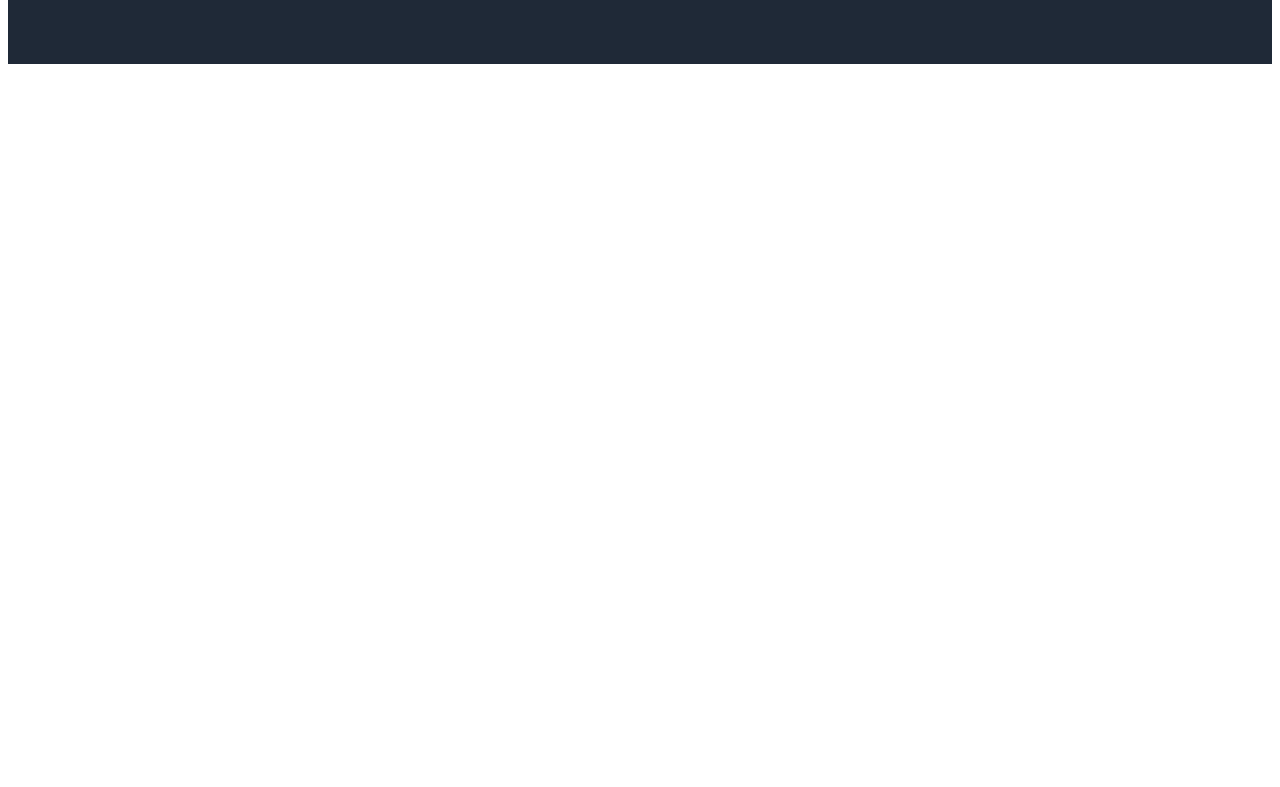
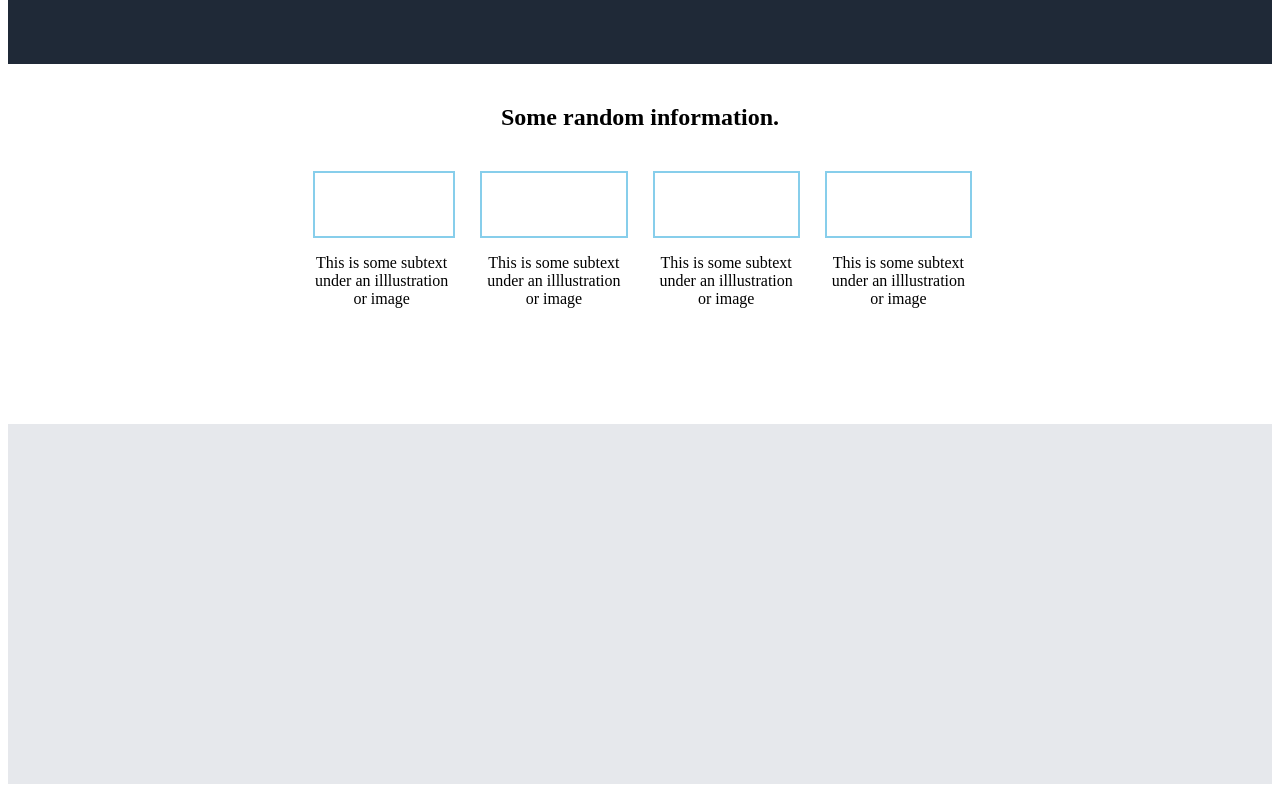
Before and after one commit to TSlaykila/LandingPageProject, a plain HTML site: page index.html in a window 1280 px wide. Shown: the part 304-1091 px from the top of the page. Before the commit the page ends 800 px from the top, so only its background shows below. Drawn offline with Linux system fonts and the light colour scheme.

Commit message:
Adding boxes and undertext, aligning everything with flex and paddig techniques

```diff
--- a/index.html
+++ b/index.html
@@ -25,6 +25,33 @@
             <img class="header_placeHolderImg" alt="Place holder for an image">
         </div>
     </div>
+    <div class="content">
+        <div class="firstsquadrantcontent">
+            <h2> Some random information. </h2>
+            <div class="first_boxes">
+                <div class="first_flexbox">
+                    <div class="first_insidebox01"></div><!-- flex vertical with undertex-->
+                    <div class="first_undertext"><p> This is some subtext under an illlustration or image</p></div>
+                </div>
+                <div class="first_flexbox02">
+                    <div class="first_insidebox"></div><!-- flex vertical with undertex-->
+                    <div class="first_undertext02"><p> This is some subtext under an illlustration or image</p></div>
+                </div>
+                <div class="first_flexbox03">
+                    <div class="first_insidebox"></div><!-- flex vertical with undertex-->
+                    <div class="first_undertext03"><p> This is some subtext under an illlustration or image</p></div>
+                </div>
+                <div class="first_flexbox04">
+                    <div class="first_insidebox"></div><!-- flex vertical with undertex-->
+                    <div class="first_undertext04"> <p> This is some subtext under an illlustration or image</p></div>
+                </div>
+            </div>
+        </div>
+        <div class="secondquadrantcontent">
+        </div>
+        </div class="thirdquadrantcontent">
+        </div>
+    </div>
 
 </body>
 </html>
--- a/style.css
+++ b/style.css
@@ -70,3 +70,69 @@
     background-color: rgb(46, 132, 236);
     margin-top: 10px;
 }
+
+.firstsquadrantcontent{
+    display: flex;
+    flex-direction: column;
+    box-sizing: border-box;
+    background-color:white;
+    height: 45vh;
+
+}
+.firstsquadrantcontent h2{
+    box-sizing: border-box;
+    justify-content: center;
+    text-align: center;
+    padding: 0;
+    margin-top: 40px ;
+}
+
+.first_boxes{
+    box-sizing: border-box;
+    padding: 0;
+    display: flex;
+    flex: 1;
+    justify-content: space-between;
+
+    gap: 25px;
+    width: 100%;
+    height: 100%;
+    padding-top: 20px;
+    padding-right:300px ;
+    padding-left: 300px;
+    padding-bottom: 100px;
+
+}
+.first_insidebox01{
+    box-sizing: border-box;
+    flex-grow: 1;
+    border: 2px, solid, skyblue;
+    margin-left: 5px;
+}
+.first_insidebox{
+    box-sizing: border-box;
+    flex-grow: 1;
+    border: 2px, solid, skyblue;
+}
+
+.first_flexbox, .first_flexbox02, .first_flexbox03, .first_flexbox04{
+    display: flex;
+    flex-grow: 1;
+    flex-direction: column;
+    justify-content: space-between;
+
+}
+
+.first_undertext, .first_undertext02, .first_undertext03, .first_undertext04{
+    justify-content: center;
+
+}
+.first_undertext, .first_undertext02, .first_undertext03, .first_undertext04 p{
+    text-align: center;
+    text-wrap: wrap;
+}
+
+.secondquadrantcontent{
+    height: 45vh;
+    background-color: lch(92 2.2 266.43);
+}
```
